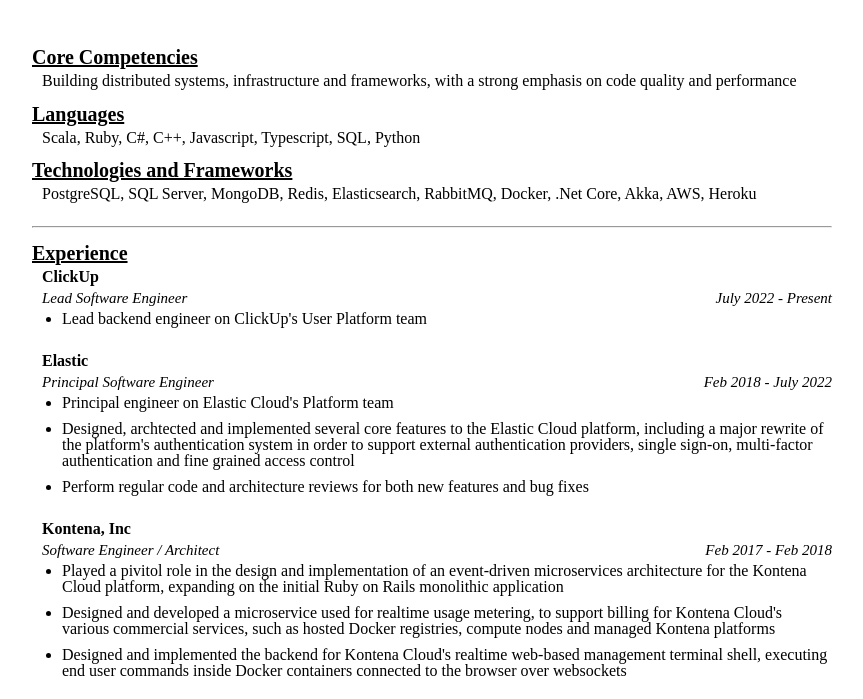
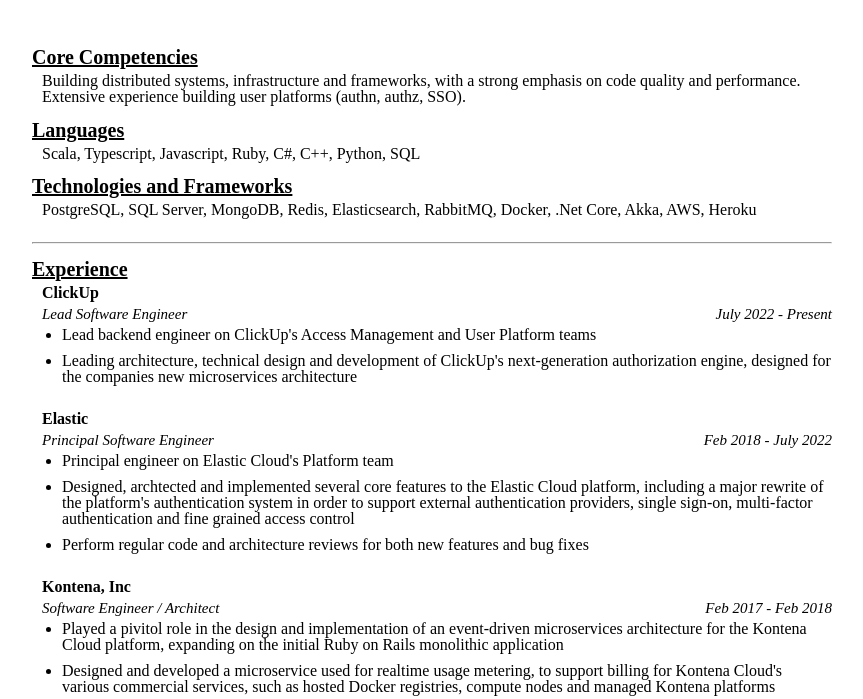
Before and after one commit to daniel-bytes/resume, a plain HTML site: page SimpleServ/public/index.html in a window 1280 px wide. Shown: the part 101-800 px from the top of the page, without its empty margins (26-889 px from the left). Drawn offline with Linux system fonts and the light colour scheme.

Commit message:
Updating resume

```diff
--- a/SimpleServ/public/index.html
+++ b/SimpleServ/public/index.html
@@ -31,12 +31,13 @@
     <section id="skills">
       <h2>Core Competencies</h2>
       <div class="item">
-        Building distributed systems, infrastructure and frameworks, with a strong emphasis on code quality and performance
+        Building distributed systems, infrastructure and frameworks, with a strong emphasis on code quality and performance.
+        Extensive experience building user platforms (authn, authz, SSO).
       </div>
 
       <h2>Languages</h2>
       <div class="item">
-        Scala, Ruby, C#, C++, Javascript, Typescript, SQL, Python
+        Scala, Typescript, Javascript, Ruby, C#, C++, Python, SQL
       </div>
 
       <h2>Technologies and Frameworks</h2>
@@ -57,7 +58,11 @@
         <div class="dates">July 2022 - Present</div>
         <ul>
           <li>
-            Lead backend engineer on ClickUp's User Platform team
+            Lead backend engineer on ClickUp's Access Management and User Platform teams
+          </li>
+          <li>
+            Leading architecture, technical design and development of ClickUp's next-generation authorization
+            engine, designed for the companies new microservices architecture
           </li>
         </ul>
       </div>
@@ -118,7 +123,7 @@
           <li>Designed and implemented continuous integration and continuous delivery strategies</li>
         </ul>
       </div>
-
+      <div>&nbsp;</div>
       <div class="item">
         <div class="company">ADP Lifion</div>
         <div class="position">Technical Architect</div>
```
Also changed, not shown: 4 other files.
